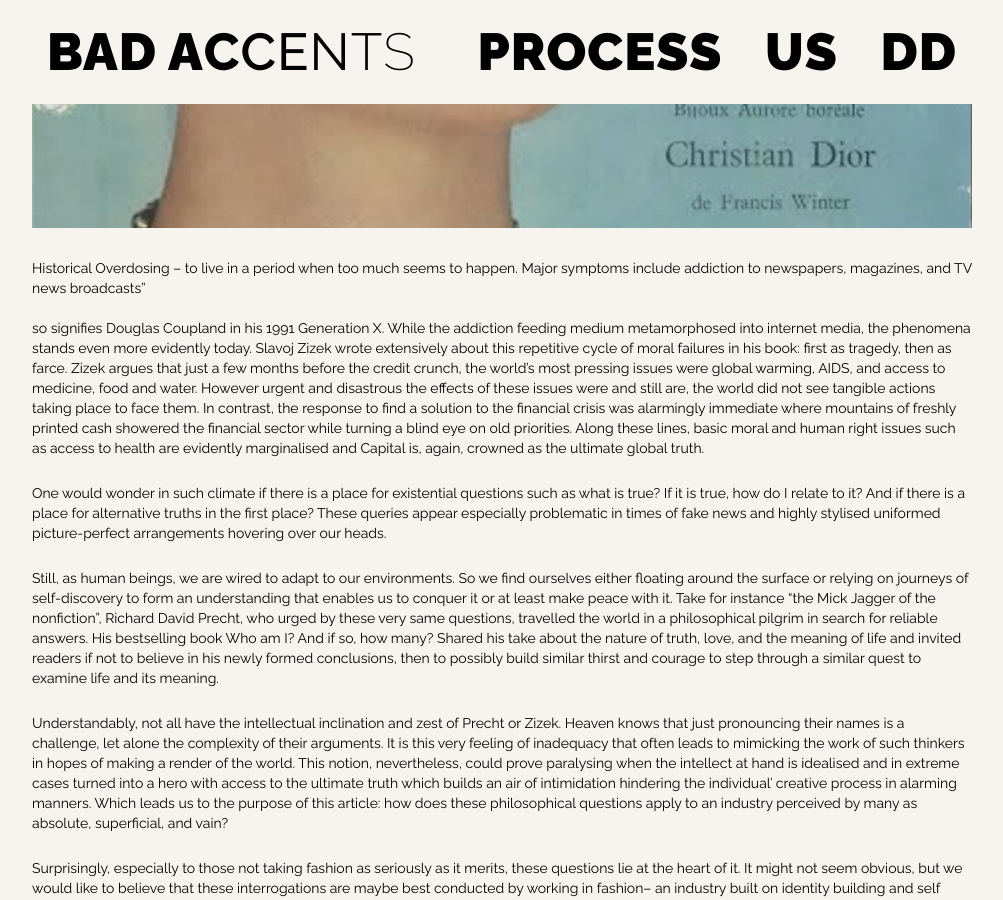
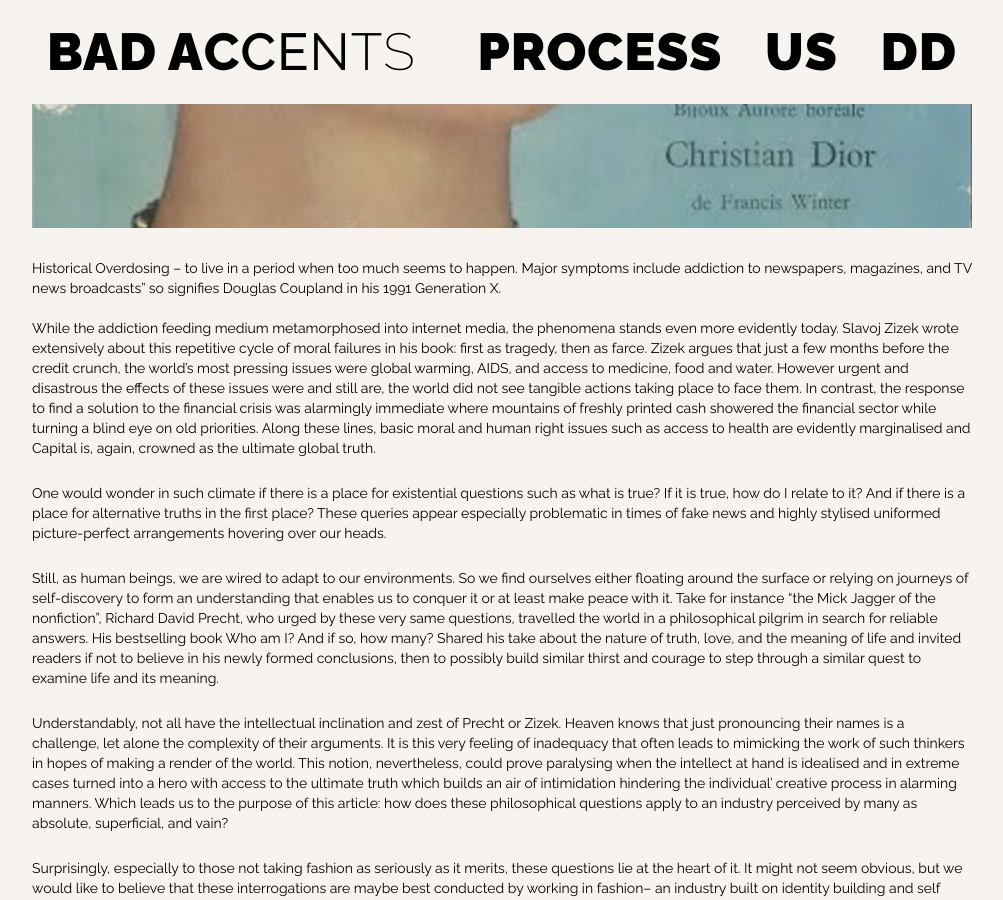
Before and after one commit to badaccents/badaccents.github.io, a Jekyll site: the page built from _posts/2017-07-21-who-am-i-and-if-so-how-many.md, in a window 1280 px wide and 900 px high, scrolled down 687 px. Shown: the whole window, without its empty margins (138-1141 px from the left). Built offline with Jekyll 4.4.1, drawn with Linux system fonts in a browser that asks for light colours.

```diff
--- a/_posts/2017-07-21-who-am-i-and-if-so-how-many.md
+++ b/_posts/2017-07-21-who-am-i-and-if-so-how-many.md
@@ -11,9 +11,9 @@ img-large: amateur-scenuis/who-am-i-and-if-so-how-many-big.jpg
 ready: true
 ---
 
-Historical Overdosing – to live in a period when too much seems to happen. Major symptoms include addiction to newspapers, magazines, and TV news broadcasts”
+Historical Overdosing – to live in a period when too much seems to happen. Major symptoms include addiction to newspapers, magazines, and TV news broadcasts” so signifies Douglas Coupland in his 1991 Generation X.
 <!--more-->
-so signifies Douglas Coupland in his 1991 Generation X. While the addiction feeding medium metamorphosed into internet media, the phenomena stands even more evidently today. Slavoj Zizek wrote extensively about this repetitive cycle of moral failures in his book: first as tragedy, then as farce. Zizek argues that just a few months before the credit crunch, the world’s most pressing issues were global warming, AIDS, and access to medicine, food and water. However urgent and disastrous the effects of these issues were and still are, the world did not see tangible actions taking place to face them. In contrast, the response to find a solution to the financial crisis was alarmingly immediate where mountains of freshly printed cash showered the financial sector while turning a blind eye on old priorities. Along these lines, basic moral and human right issues such as access to health are evidently marginalised and Capital is, again, crowned as the ultimate global truth.
+While the addiction feeding medium metamorphosed into internet media, the phenomena stands even more evidently today. Slavoj Zizek wrote extensively about this repetitive cycle of moral failures in his book: first as tragedy, then as farce. Zizek argues that just a few months before the credit crunch, the world’s most pressing issues were global warming, AIDS, and access to medicine, food and water. However urgent and disastrous the effects of these issues were and still are, the world did not see tangible actions taking place to face them. In contrast, the response to find a solution to the financial crisis was alarmingly immediate where mountains of freshly printed cash showered the financial sector while turning a blind eye on old priorities. Along these lines, basic moral and human right issues such as access to health are evidently marginalised and Capital is, again, crowned as the ultimate global truth.
 
 One would wonder in such climate if there is a place for existential questions such as what is true? If it is true, how do I relate to it? And if there is a place for alternative truths in the first place? These queries appear especially problematic in times of fake news and highly stylised uniformed picture-perfect arrangements hovering over our heads.
 
```
